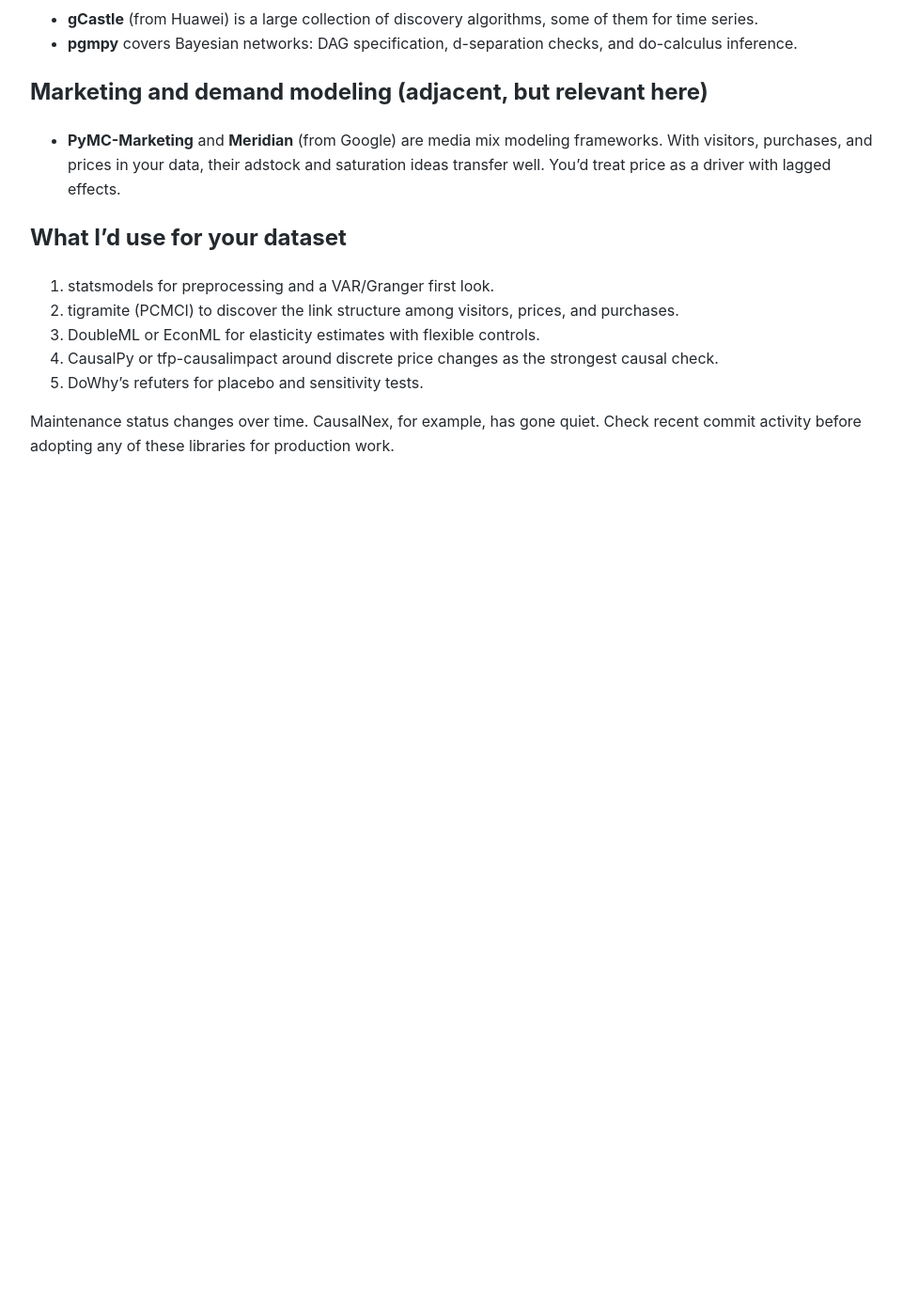
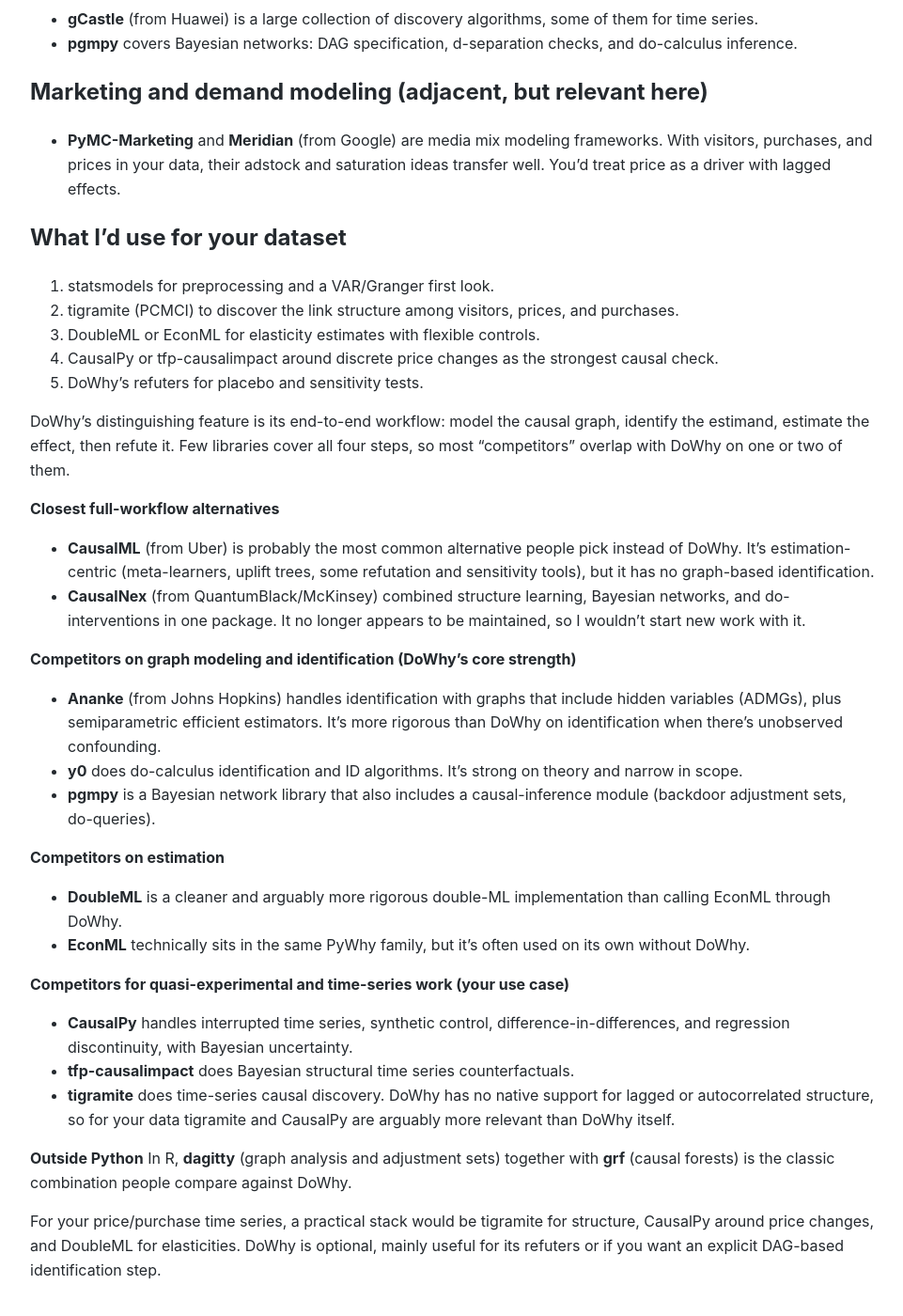
Before and after one commit to Michael-Lubinsky/michael-lubinsky.github.com, a Jekyll site: the page built from ml/causal_2.md, in a window 1280 px wide and 1400 px high, scrolled down 3759 px. Shown: the whole window at 94% size, without its empty margins (158-1119 px from the left). Built offline with Jekyll 4.4.1, drawn with Linux system fonts in a browser that asks for light colours; our own code applies the rules of GitHub Pages for plain Markdown files; before the commit the page ends 4283 px from its top, so only the background shows below that.

Commit message:
Enhance DoWhy alternatives and usage recommendations
Expanded the section on alternatives to DoWhy, detailing various libraries for causal inference, graph modeling, and estimation. Included insights on maintenance status and practical recommendations for specific use cases.

```diff
--- a/ml/causal_2.md
+++ b/ml/causal_2.md
@@ -128,4 +128,27 @@
 4. CausalPy or tfp-causalimpact around discrete price changes as the strongest causal check.
 5. DoWhy's refuters for placebo and sensitivity tests.
 
-Maintenance status changes over time. CausalNex, for example, has gone quiet. Check recent commit activity before adopting any of these libraries for production work.
+DoWhy's distinguishing feature is its end-to-end workflow: model the causal graph, identify the estimand, estimate the effect, then refute it. Few libraries cover all four steps, so most "competitors" overlap with DoWhy on one or two of them.
+
+**Closest full-workflow alternatives**
+- **CausalML** (from Uber) is probably the most common alternative people pick instead of DoWhy. It's estimation-centric (meta-learners, uplift trees, some refutation and sensitivity tools), but it has no graph-based identification.
+- **CausalNex** (from QuantumBlack/McKinsey) combined structure learning, Bayesian networks, and do-interventions in one package. It no longer appears to be maintained, so I wouldn't start new work with it.
+
+**Competitors on graph modeling and identification (DoWhy's core strength)**
+- **Ananke** (from Johns Hopkins) handles identification with graphs that include hidden variables (ADMGs), plus semiparametric efficient estimators. It's more rigorous than DoWhy on identification when there's unobserved confounding.
+- **y0** does do-calculus identification and ID algorithms. It's strong on theory and narrow in scope.
+- **pgmpy** is a Bayesian network library that also includes a causal-inference module (backdoor adjustment sets, do-queries).
+
+**Competitors on estimation**
+- **DoubleML** is a cleaner and arguably more rigorous double-ML implementation than calling EconML through DoWhy.
+- **EconML** technically sits in the same PyWhy family, but it's often used on its own without DoWhy.
+
+**Competitors for quasi-experimental and time-series work (your use case)**
+- **CausalPy** handles interrupted time series, synthetic control, difference-in-differences, and regression discontinuity, with Bayesian uncertainty.
+- **tfp-causalimpact** does Bayesian structural time series counterfactuals.
+- **tigramite** does time-series causal discovery. DoWhy has no native support for lagged or autocorrelated structure, so for your data tigramite and CausalPy are arguably more relevant than DoWhy itself.
+
+**Outside Python**
+In R, **dagitty** (graph analysis and adjustment sets) together with **grf** (causal forests) is the classic combination people compare against DoWhy.
+
+For your price/purchase time series, a practical stack would be tigramite for structure, CausalPy around price changes, and DoubleML for elasticities. DoWhy is optional, mainly useful for its refuters or if you want an explicit DAG-based identification step.
```
